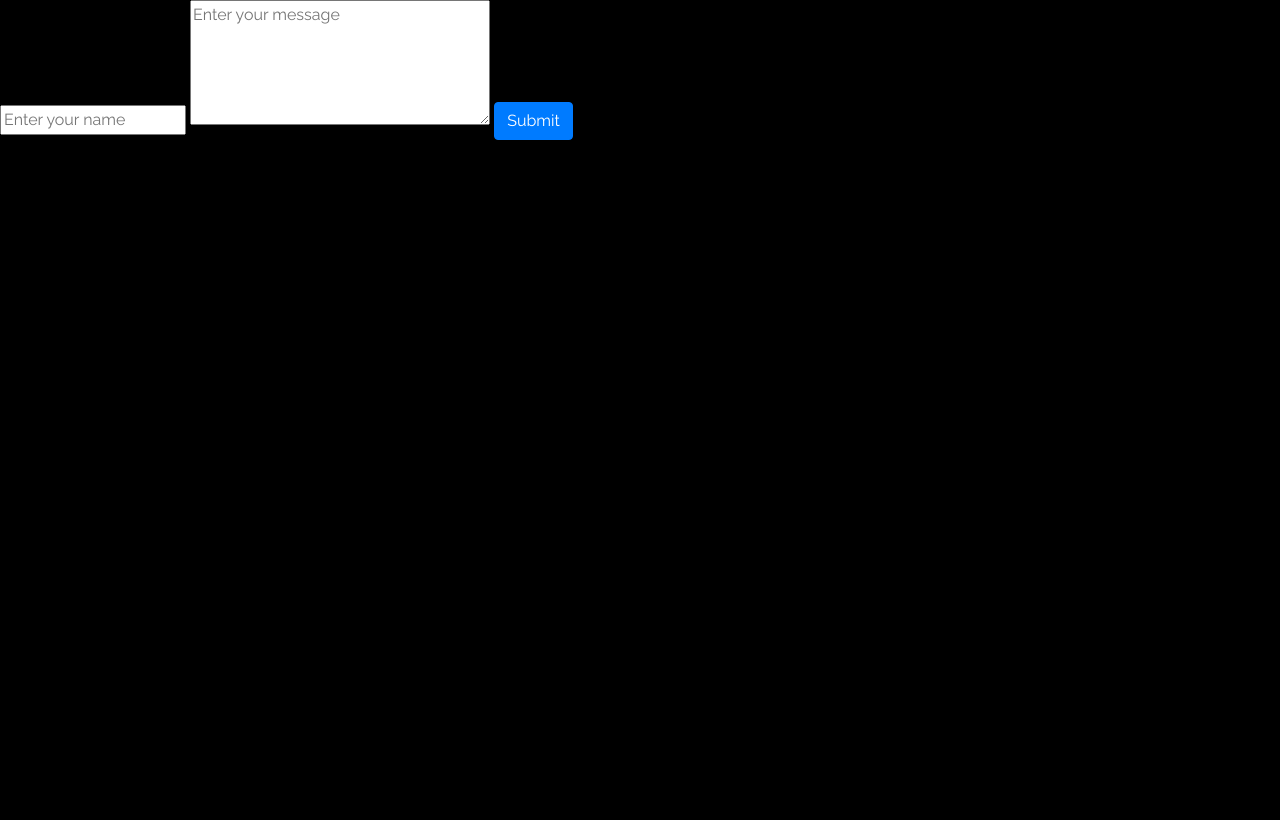
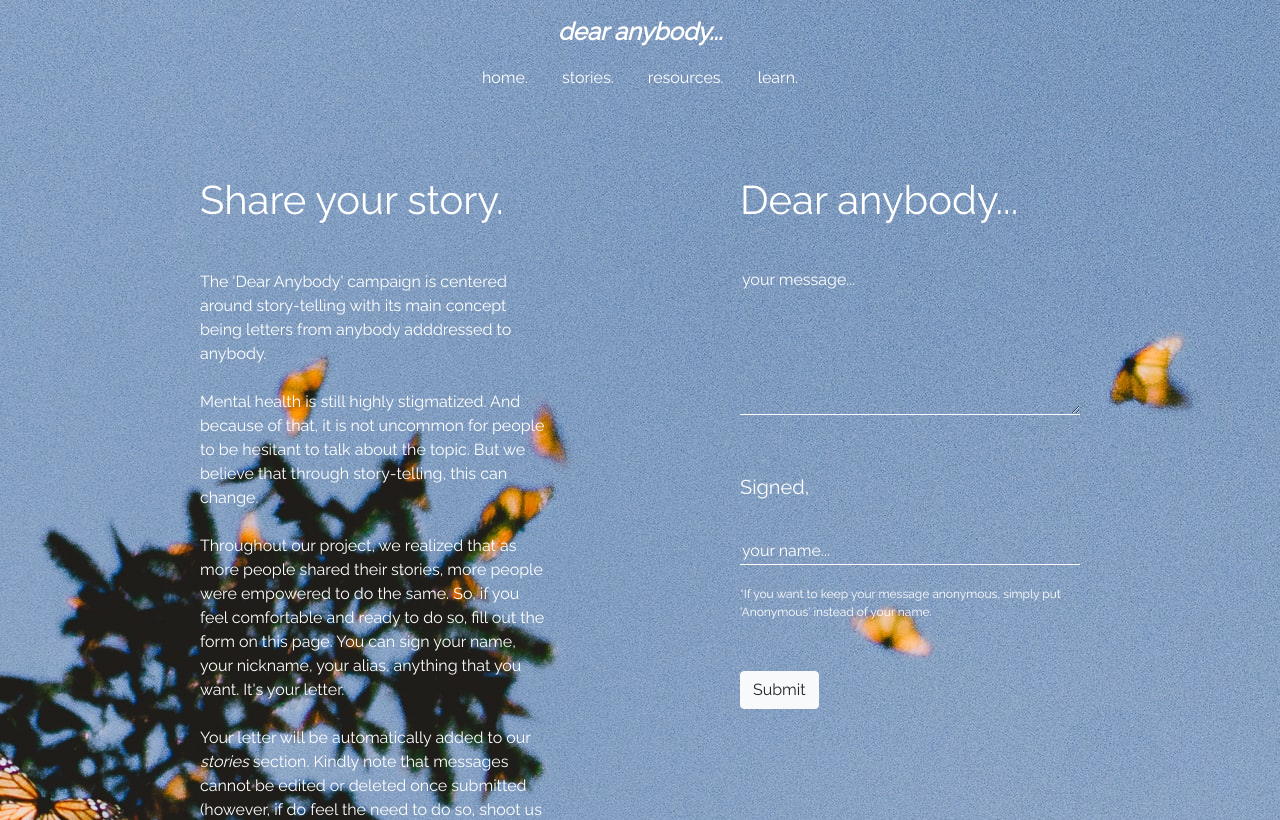
Before and after one commit to caosophie/Dear-Anybody, a Django app: page /submit/ in a window 1280 px wide. Before the commit the page ends 140 px from the top, so only its background shows below. Run offline with Django 3.2, Linux system fonts and the light colour scheme; some libraries are stand-ins or nearby versions.

Commit message:
styled submit page

```diff
--- a/webapp/forms.py
+++ b/webapp/forms.py
@@ -3,7 +3,16 @@ from .models import Submission
 
 class CreateForm(forms.Form):
     message = forms.CharField(label='', widget=forms.Textarea(
-        attrs={'style': 'height: 125px;width:300px', 'placeholder':'Enter your message'}
+        attrs={
+            'style': 'border: none; background: transparent; outline: none; border-bottom: 1px solid white; width: 100%; margin-top: 20px; color: white; margin-bottom: 50px;',
+            'placeholder':'your message...',
+            'rows' : 6
+            }
         )
     )
-    name = forms.CharField(label='', widget=forms.TextInput(attrs={'placeholder':'Enter your name'}))
+    name = forms.CharField(label='', widget=forms.TextInput(attrs={
+        'placeholder':'name...',
+        'style': 'border: none; background: transparent; outline: none; border-bottom: 1px solid white; width: 100%; margin-top: 20px; color: white; margin-bottom: 20px;',
+        'placeholder':'your name...'}
+        )
+    )
--- /dev/null
+++ b/webapp/static/webapp/share.css
@@ -0,0 +1,105 @@
+body {
+    background-color: black;
+    color: white;
+    font-family: 'Raleway', sans-serif;
+    background-image: url("media/butterflies.jpg");
+}
+
+#header {
+    position: relative;
+    height: 15vh;
+    margin-bottom: 50px;
+}
+
+.nav-header {
+    margin: 0px;
+    display: block;
+    text-align: center;
+    position: absolute;
+    top: 50%;
+    left: 50%;
+    transform: translate(-50%, -50%);
+    text-decoration: none;
+    color: white;
+    padding: 15px;
+}
+
+a {
+    text-decoration: none;
+    color: white;
+    padding: 15px;
+}
+
+.submit-row {
+    padding: 0;
+    margin: 0;
+    height: calc(80vh - 50px);
+    width: 100%;
+}
+
+.submit-col-left {
+    padding-left: 200px;
+    display: table-cell;
+    width: 50%;
+    position: relative;
+}
+
+.submit-col-right {
+    padding: 0px 200px 0px 100px;
+    display: table-cell;
+    width: 50%;
+    text-align: center;
+}
+
+#title {
+    font-size: 40px;
+    margin-bottom: 40px;
+}
+
+#paragraph {
+    color: white;
+    margin: 0px 90px 0px 0px;
+    height: 550px;
+    overflow-y: scroll;
+    scrollbar-width: none;
+    -ms-overflow-style: none;
+}
+
+#paragraph::-webkit-scrollbar {
+    width: 0;
+    height: 0;
+}
+
+form input, textarea {
+    border: none;
+    background: transparent;
+    outline: none;
+    border-bottom: 1px solid white;
+    width: 100%;
+    margin-top: 20px;
+    color: white;
+}
+
+form input {
+    margin-bottom: 20px;
+}
+
+form textarea {
+    margin-bottom: 50px;
+}
+
+
+::placeholder {
+    color: white;
+    opacity: 1;
+}
+
+.form {
+    width: 100%;
+    text-align: left;
+}
+
+#form-title {
+    font-size: 40px;
+    text-align: left;
+}
--- /dev/null
+++ b/webapp/templates/webapp/layout-secondary.html
@@ -0,0 +1,22 @@
+{% extends 'webapp/layout.html' %}
+{% load static %}
+
+{% block css %}<link href="{% static 'webapp/share.css' %}" rel="stylesheet">{% endblock %}
+{% block body %}
+<section id="header">
+    <div class="nav-header">
+        <p style="font-weight: bold; font-style: italic; font-size: 24px;">
+            dear anybody...
+        </p>
+        <p>
+            <a href="#">home.</a>
+            <a href="#">stories.</a>
+            <a href="#">resources.</a>
+            <a href="#">learn.</a>
+        </p>
+    </a>
+    </div>
+</section>
+{% block section %}
+{% endblock %}
+{% endblock %}
--- a/webapp/templates/webapp/layout.html
+++ b/webapp/templates/webapp/layout.html
@@ -5,7 +5,7 @@
     <head>
         <title>{% block title %}mental health matters.{% endblock %}</title>
         <link rel="stylesheet" href="https://stackpath.bootstrapcdn.com/bootstrap/4.4.1/css/bootstrap.min.css" integrity="sha384-Vkoo8x4CGsO3+Hhxv8T/Q5PaXtkKtu6ug5TOeNV6gBiFeWPGFN9MuhOf23Q9Ifjh" crossorigin="anonymous">
-        <link href="{% static 'webapp/styles.css' %}" rel="stylesheet">
+        {% block css %}<link href="{% static 'webapp/styles.css' %}" rel="stylesheet">{% endblock %}
         <link rel="preconnect" href="https://fonts.googleapis.com">
         <link rel="preconnect" href="https://fonts.gstatic.com" crossorigin>
         <link href="https://fonts.googleapis.com/css2?family=Gowun+Dodum&display=swap" rel="stylesheet">
--- a/webapp/templates/webapp/submit.html
+++ b/webapp/templates/webapp/submit.html
@@ -1,12 +1,38 @@
-{% extends "webapp/layout.html" %}
+{% extends "webapp/layout-secondary.html" %}
+{% load static %}
 
-{% block body %}
-<div class="form-modal">
-    <form action="{% url 'submit' %}" method="POST" id="createdform">
-        {% csrf_token %}
-        {{ form.name }}
-        {{ form.message }}
-        <input type="submit" class="btn btn-primary">
-    </form>
+{% block title %}Dear Anybody - Share your story{% endblock %}
+{% block css %}<link href="{% static 'webapp/share.css' %}" rel="stylesheet">{% endblock %}
+{% block section %}
+<div class="submit-row">
+    <div class="submit-col-left">
+        <p id="title">
+            Share your story.
+        </p>
+        <p id="paragraph">
+            The 'Dear Anybody' campaign is centered around story-telling with its main concept being letters from anybody adddressed to anybody.
+            <br><br>
+            Mental health is still highly stigmatized. And because of that, it is not uncommon for people to be hesitant to talk about the topic. But we believe that through story-telling, this can change.
+            <br><br>
+            Throughout our project, we realized that as more people shared their stories, more people were empowered to do the same. So, if you feel comfortable and ready to do so, fill out the form on this page. You can sign your name, your nickname, your alias, anything that you want. It's your letter.
+            <br><br>
+            Your letter will be automatically added to our <i><a href="#" style="padding: 0;">stories</a></i> section. Kindly note that messages cannot be edited or deleted once submitted (however, if do feel the need to do so, shoot us a message and we'll respond right away).
+            <br><br>
+            Head <i><a href="#" style="padding: 0;">here</a></i> to see all the letters we've collected so far.
+        </p>
+    </div>
+    <div class="submit-col-right">
+        <div class="form">
+            <form action="{% url 'submit' %}" method="POST" id="createdform">
+                {% csrf_token %}
+                <p id="form-title">Dear anybody...</p>
+                {{ form.message }}
+                <p style="font-size: 20px;">Signed,</p>
+                {{ form.name }}
+                <p style="font-size: 12px; margin-bottom: 50px;">*If you want to keep your message anonymous, simply put 'Anonymous' instead of your name.</p>
+                <button type="submit" class="btn btn-light">Submit</button>
+            </form>
+        </div>
+    </div>
 </div>
 {% endblock %}
```
Also changed, not shown: db.sqlite3, webapp/static/webapp/media/butterflies.jpg (added), webapp/static/webapp/styles.css (line endings or trailing spaces).
